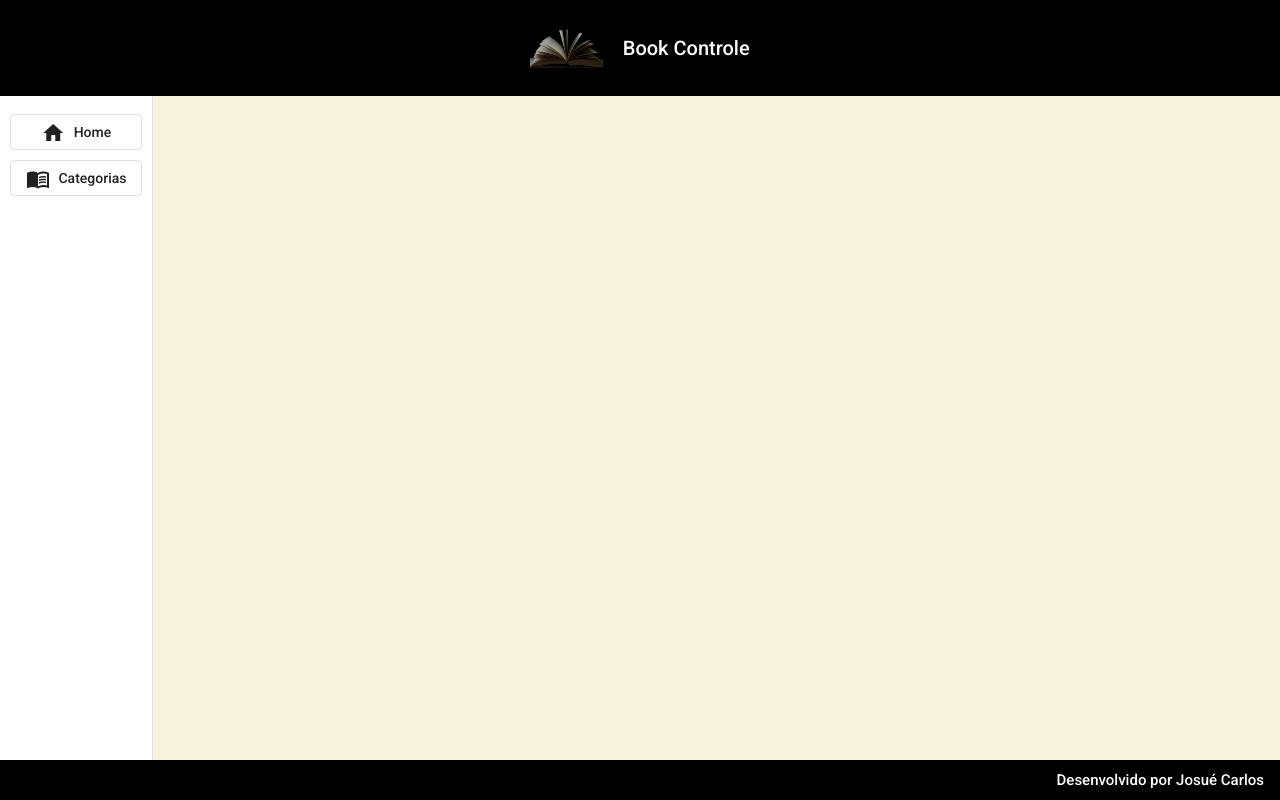
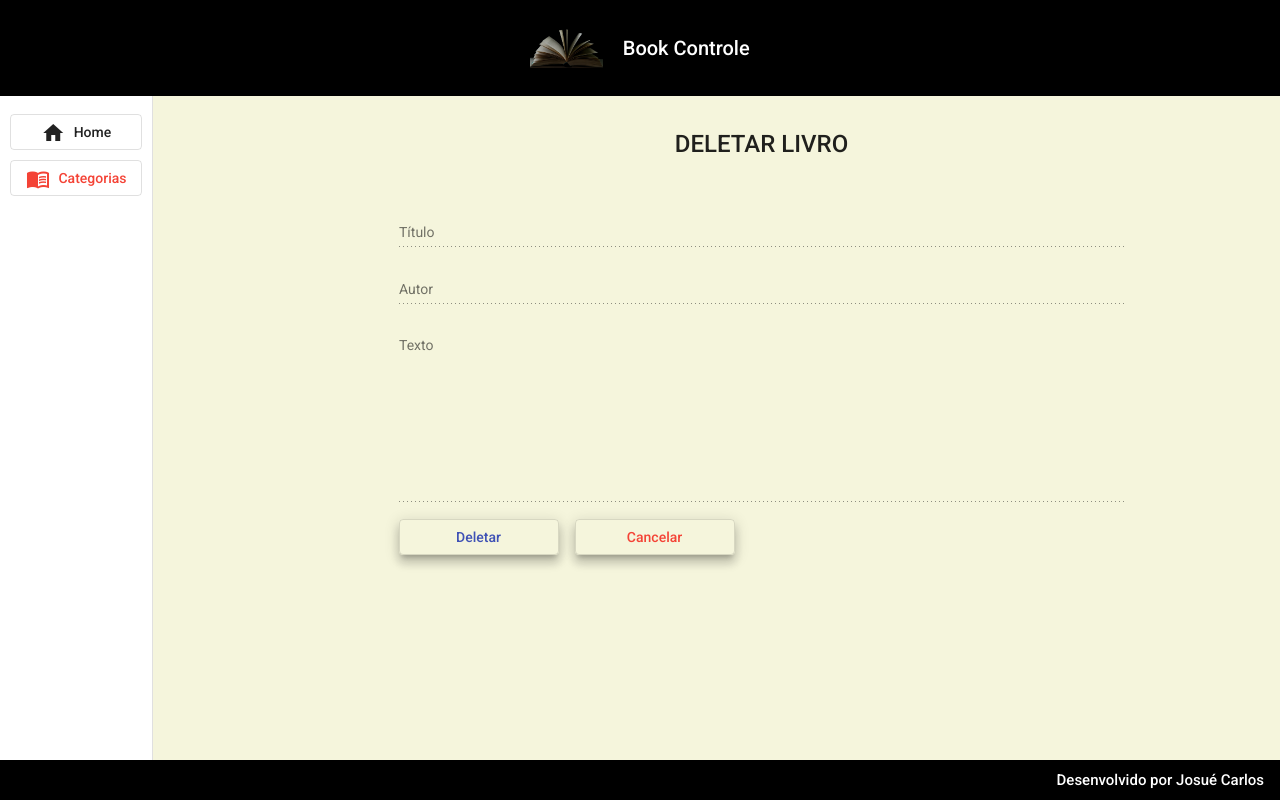
Before and after one commit to jcarloscody/angular_projeto_BookControle, an Angular app: page /categorias/1/livros/1/delete in a window 1280 px wide. Before the commit this address led to /. Built offline with nearby package versions, Linux system fonts and the light colour scheme; no server answers.

Commit message:
componente livro delete

```diff
--- a/src/app/app-routing.module.ts
+++ b/src/app/app-routing.module.ts
@@ -9,6 +9,7 @@ import { CategoriaReadComponent } from './components/view/categoria/categoria-re
 
 import { NgModule } from '@angular/core';
 import { RouterModule, Routes } from '@angular/router';
+import { LivroDeleteComponent } from './components/view/livro/livro-delete/livro-delete.component';
 
 const routes: Routes = [
   {path: "home", component: HomeComponent},
@@ -19,6 +20,7 @@ const routes: Routes = [
   {path: 'categorias/:id_cat/livros/:id/read', component: LivroReadComponent},
   {path: 'categorias/:id_cat/livros', component: LivroAllComponent},
   {path: 'categorias/:id_cat/livros/create', component: LivreCreateComponent},
+  {path: 'categorias/:id_cat/livros/:id/delete', component: LivroDeleteComponent},
 
   {path: '', pathMatch: 'full', redirectTo: 'home'},
 ];
--- a/src/app/app.module.ts
+++ b/src/app/app.module.ts
@@ -28,6 +28,7 @@ import { CategoriaUpdateComponent } from './components/view/categoria/categoria-
 import { LivroReadComponent } from './components/view/livro/livro-read/livro-read.component';
 import { LivroAllComponent } from './components/view/livro/livro-all/livro-all.component';
 import { LivreCreateComponent } from './components/view/livro/livre-create/livre-create.component';
+import { LivroDeleteComponent } from './components/view/livro/livro-delete/livro-delete.component';
 
 @NgModule({
   declarations: [
@@ -43,6 +44,7 @@ import { LivreCreateComponent } from './components/view/livro/livre-create/livre
     LivroReadComponent,
     LivroAllComponent,
     LivreCreateComponent,
+    LivroDeleteComponent,
 
   ],
   imports: [
--- /dev/null
+++ b/src/app/components/view/livro/livro-delete/livro-delete.component.css
@@ -0,0 +1,24 @@
+form {
+    text-align: center;
+    width: 70%;
+    margin: 2rem auto 0 auto;
+}
+
+h1 {
+    font-weight: 500;
+    margin-bottom: 3rem;
+}
+
+.form {
+    width: 100%;
+}
+
+.buttons {
+    width: 100%;
+    text-align: start;
+}
+
+button {
+    margin-right: 1rem;
+    width: 10rem;
+}
--- /dev/null
+++ b/src/app/components/view/livro/livro-delete/livro-delete.component.html
@@ -0,0 +1,25 @@
+<form>
+    <h1>DELETAR LIVRO {{livro.titulo}}</h1>
+
+    <mat-form-field class="form">
+        <mat-label>Título</mat-label>
+        <input matInput [ngModel]="livro.titulo" [disabled]="true"  placeholder="Ex. Tecnologia da Informacao" name="nome" type="text" maxlength="100">
+
+    </mat-form-field>
+
+    <mat-form-field class="form">
+        <mat-label>Autor</mat-label>
+        <input matInput [ngModel]="livro.nome_autor"  placeholder="Ex. Josué Carlos" name="nome" type="text" maxlength="100">
+    </mat-form-field>
+
+    <mat-form-field class="form">
+        <mat-label>Texto</mat-label>
+        <textarea [disabled]="true"  [ngModel]="livro.texto" rows="10" style="resize: none;" cols="50" matInput placeholder="Dissertação" maxlength="2000000" name="descricao" type="text" ></textarea>
+    </mat-form-field>
+
+    <div class="buttons">
+        <button (click)="delete()" mat-stroked-button color="primary" class="mat-elevation-z8">Deletar </button>
+        <span></span>
+        <button (click)="cancel()" mat-stroked-button color="warn" class="mat-elevation-z8">Cancelar </button>
+    </div>
+</form>
--- /dev/null
+++ b/src/app/components/view/livro/livro-delete/livro-delete.component.ts
@@ -0,0 +1,54 @@
+import { Component, OnInit } from '@angular/core';
+import { ActivatedRoute, Router } from '@angular/router';
+import { Livro } from '../livro.model';
+import { LivroService } from '../livro.service';
+
+@Component({
+  selector: 'app-livro-delete',
+  templateUrl: './livro-delete.component.html',
+  styleUrls: ['./livro-delete.component.css']
+})
+export class LivroDeleteComponent implements OnInit {
+  livro: Livro = {
+    id: '',
+    titulo: '',
+    nome_autor: '',
+    texto: ''
+  }
+
+
+  id_cat!: String;
+
+  constructor(private serviceLivro: LivroService, private router: Router, private routerActive: ActivatedRoute) { }
+
+  ngOnInit(): void {
+    this.id_cat= this.routerActive.snapshot.paramMap.get("id_cat")!;
+    this.livro.id = this.routerActive.snapshot.paramMap.get('id')!;
+    this.findById();
+  }
+
+  findById(): void {
+    this.serviceLivro.findById(this.livro.id!).subscribe(
+      (res)=>{
+        this.livro = res;
+      }
+    )
+  }
+
+  delete(): void {
+    this.serviceLivro.delete(this.livro.id!).subscribe(
+      (res)=>{
+        this.serviceLivro.mensagem(`Excluido com sucesso o livro ${this.livro.titulo}`);
+        this.router.navigate([`categorias/${this.id_cat}/livros`])
+      },
+      (er) =>{
+        this.serviceLivro.mensagem("Erro na exclusão! Não foi possível excluir!");
+      }
+    );
+  }
+
+  cancel (): void{
+    this.router.navigate([`categorias/${this.id_cat}/livros`]);
+  }
+
+}
--- a/src/app/components/view/livro/livro.service.ts
+++ b/src/app/components/view/livro/livro.service.ts
@@ -45,8 +45,6 @@ export class LivroService {
     return this.http.put<void>(url, livro);
   }
 
-
-
   delete (id: String): Observable<void> {
     const url = `${this.baseUrl}/livros/${id}`;
     return this.http.delete<void>(url);
```
